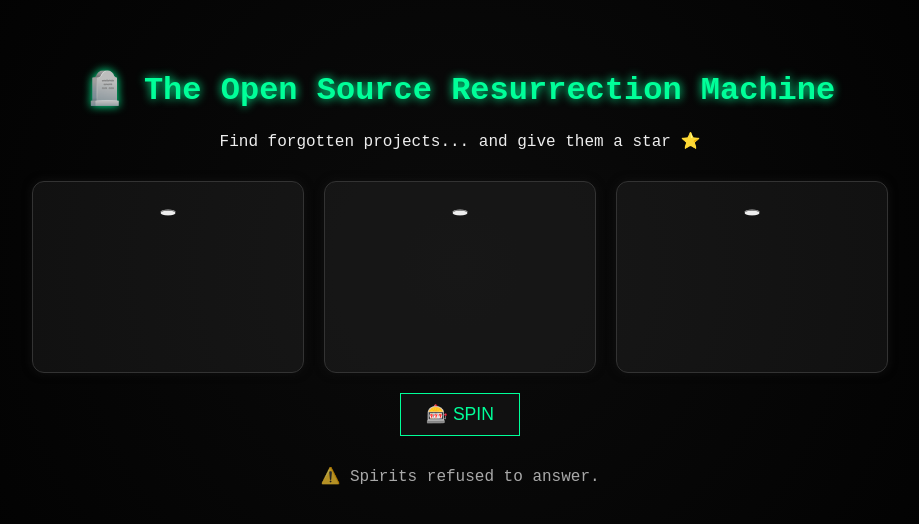
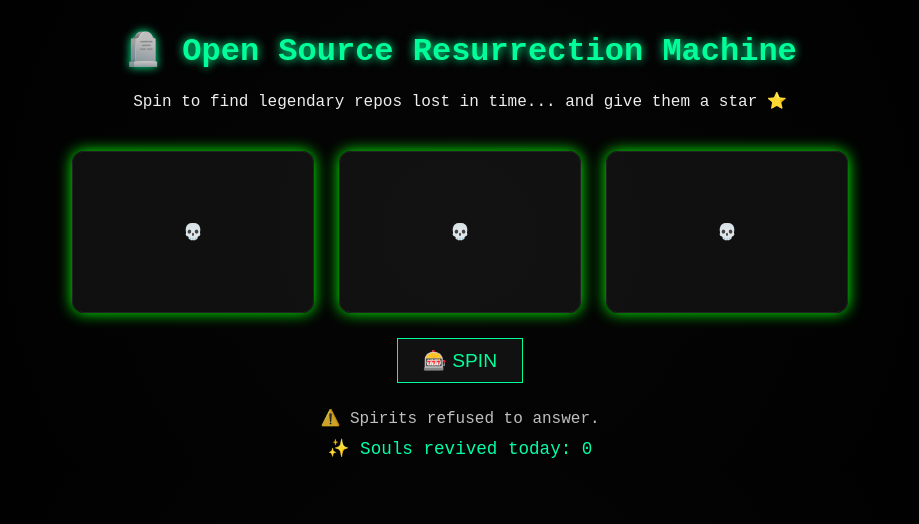
Before and after one commit to Undermove/mirror-of-commits, a plain HTML site: page index.html in a window 1280 px wide. Both pictures are taken after a click on the button "🎰 SPIN". Shown: the whole page, without its empty margins (180-1099 px from the left). Drawn offline with Linux system fonts and the light colour scheme; no server answers.

Commit message:
Update index.html
Add animation

```diff
--- a/index.html
+++ b/index.html
@@ -6,76 +6,120 @@
 <title>🪦 Open Source Resurrection Machine</title>
 <style>
 body {
-  background: radial-gradient(circle at center, #0b0b0b, #000);
+  background: radial-gradient(circle at center, #050505, #000);
   color: #eee;
-  font-family: 'Courier New', monospace;
+  font-family: "Courier New", monospace;
   text-align: center;
-  padding: 40px;
+  overflow: hidden;
 }
-h1 { color: #00ff99; text-shadow: 0 0 10px #00ff99; }
+h1 {
+  color: #00ff99;
+  text-shadow: 0 0 10px #00ff99;
+  margin-top: 30px;
+}
+#slots {
+  display: flex;
+  justify-content: center;
+  gap: 25px;
+  margin-top: 40px;
+}
+.slot {
+  width: 240px;
+  height: 160px;
+  background: rgba(255,255,255,0.05);
+  border: 1px solid #222;
+  border-radius: 12px;
+  display: flex;
+  flex-direction: column;
+  justify-content: center;
+  align-items: center;
+  box-shadow: 0 0 15px #0f0;
+  transition: transform 0.8s ease-out;
+  transform-style: preserve-3d;
+}
+.slot.spin {
+  animation: spin 1s linear infinite;
+}
+@keyframes spin {
+  0% { transform: rotateY(0deg); }
+  100% { transform: rotateY(360deg); }
+}
 button {
   background: #111;
   color: #00ff99;
   border: 1px solid #00ff99;
   padding: 10px 25px;
-  font-size: 1.1rem;
+  font-size: 1.2rem;
   cursor: pointer;
-  margin-top: 20px;
+  margin-top: 25px;
   transition: 0.2s;
 }
 button:hover { background: #00ff99; color: #000; }
-#slots {
-  display: flex; justify-content: center;
-  gap: 20px; margin-top: 30px;
+a {
+  color: #00ffaa;
+  text-decoration: none;
 }
-.slot {
-  width: 240px; height: 160px;
-  background: rgba(255,255,255,0.05);
-  border: 1px solid #333;
-  border-radius: 12px;
-  padding: 15px;
-  box-shadow: 0 0 10px #111;
-}
-a { color: #00ffaa; text-decoration: none; }
 a:hover { text-decoration: underline; }
-#msg { margin-top: 30px; opacity: 0.7; }
+#msg { margin-top: 25px; opacity: 0.8; }
+#counter { margin-top: 10px; color: #00ffaa; font-size: 1.1rem; }
 </style>
 </head>
 <body>
-<h1>🪦 The Open Source Resurrection Machine</h1>
-<p>Find forgotten projects... and give them a star ⭐</p>
+<h1>🪦 Open Source Resurrection Machine</h1>
+<p>Spin to find legendary repos lost in time... and give them a star ⭐</p>
+
 <div id="slots">
-  <div class="slot">🕳</div>
-  <div class="slot">🕳</div>
-  <div class="slot">🕳</div>
+  <div class="slot">💀</div>
+  <div class="slot">💀</div>
+  <div class="slot">💀</div>
 </div>
+
 <button id="spin">🎰 SPIN</button>
 <div id="msg"></div>
+<div id="counter"></div>
 
 <script>
+const msg = document.getElementById("msg");
+const counter = document.getElementById("counter");
+const slots = document.querySelectorAll(".slot");
+
+let souls = Number(localStorage.getItem("soulsRevived") || 0);
+counter.innerText = `✨ Souls revived today: ${souls}`;
+
 async function spin() {
-  document.getElementById("msg").innerText = "Summoning old souls...";
-  const page = Math.floor(Math.random() * 20) + 1;
-  const url = `https://api.github.com/search/repositories?q=stars:<10+pushed:<2020-01-01&sort=updated&order=asc&per_page=3&page=${page}`;
+  msg.innerText = "Summoning forgotten legends...";
+  slots.forEach(s => { s.classList.add("spin"); s.innerText = "💀"; });
+
+  const page = Math.floor(Math.random() * 30) + 1;
+  const url = `https://api.github.com/search/repositories?q=stars:>1000+pushed:<2021-01-01+archived:false&sort=stars&order=desc&per_page=3&page=${page}`;
+
   try {
     const resp = await fetch(url);
     const data = await resp.json();
-    const slots = document.querySelectorAll('.slot');
-    slots.forEach((slot, i) => {
-      const repo = data.items[i];
-      if (!repo) { slot.innerHTML = "💀 empty tomb"; return; }
-      const pushed = new Date(repo.pushed_at).getFullYear();
-      slot.innerHTML = `
+    await new Promise(r => setTimeout(r, 2000)); // imitate spin time
+    slots.forEach(s => s.classList.remove("spin"));
+
+    data.items.forEach((repo, i) => {
+      const year = new Date(repo.pushed_at).getFullYear();
+      slots[i].innerHTML = `
         <h3>🪦 ${repo.name}</h3>
-        <p>Last commit: ${pushed}</p>
-        <p><a href="${repo.html_url}" target="_blank">Open repo ↗</a></p>
+        <p>${repo.stargazers_count} ⭐ · last commit: ${year}</p>
+        <p><a href="${repo.html_url}" target="_blank">Bless this repo ↗</a></p>
       `;
+      const link = slots[i].querySelector("a");
+      link.addEventListener("click", () => {
+        souls++;
+        localStorage.setItem("soulsRevived", souls);
+        counter.innerText = `✨ Souls revived today: ${souls}`;
+        msg.innerText = "💫 A lost repo feels warmth again...";
+      });
     });
-    document.getElementById("msg").innerText = "✨ Bless one... make a coder smile.";
   } catch (e) {
-    document.getElementById("msg").innerText = "⚠️ Spirits refused to answer.";
+    msg.innerText = "⚠️ Spirits refused to answer.";
+    slots.forEach(s => s.classList.remove("spin"));
   }
 }
+
 document.getElementById("spin").onclick = spin;
 </script>
 </body>
```
